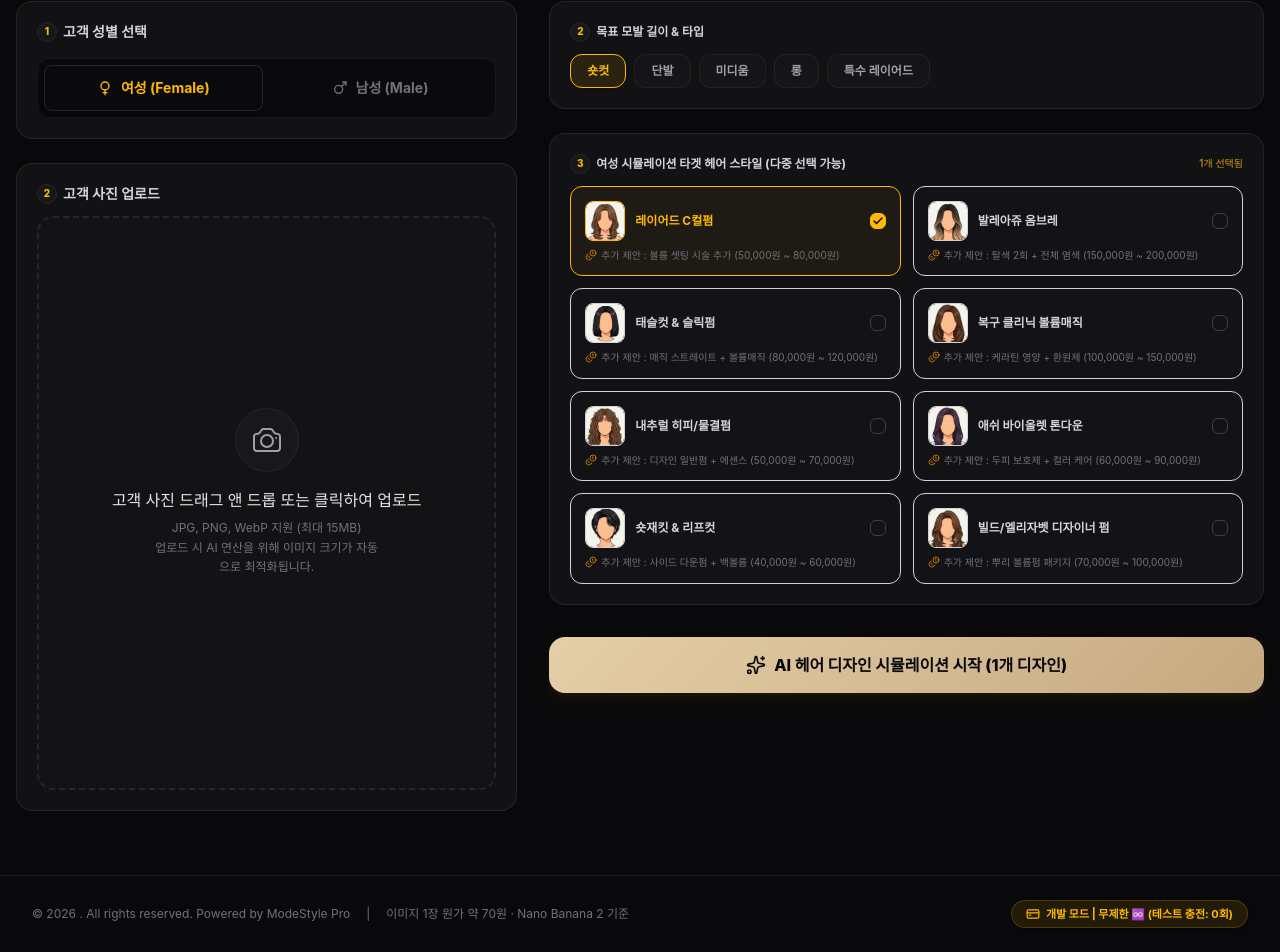
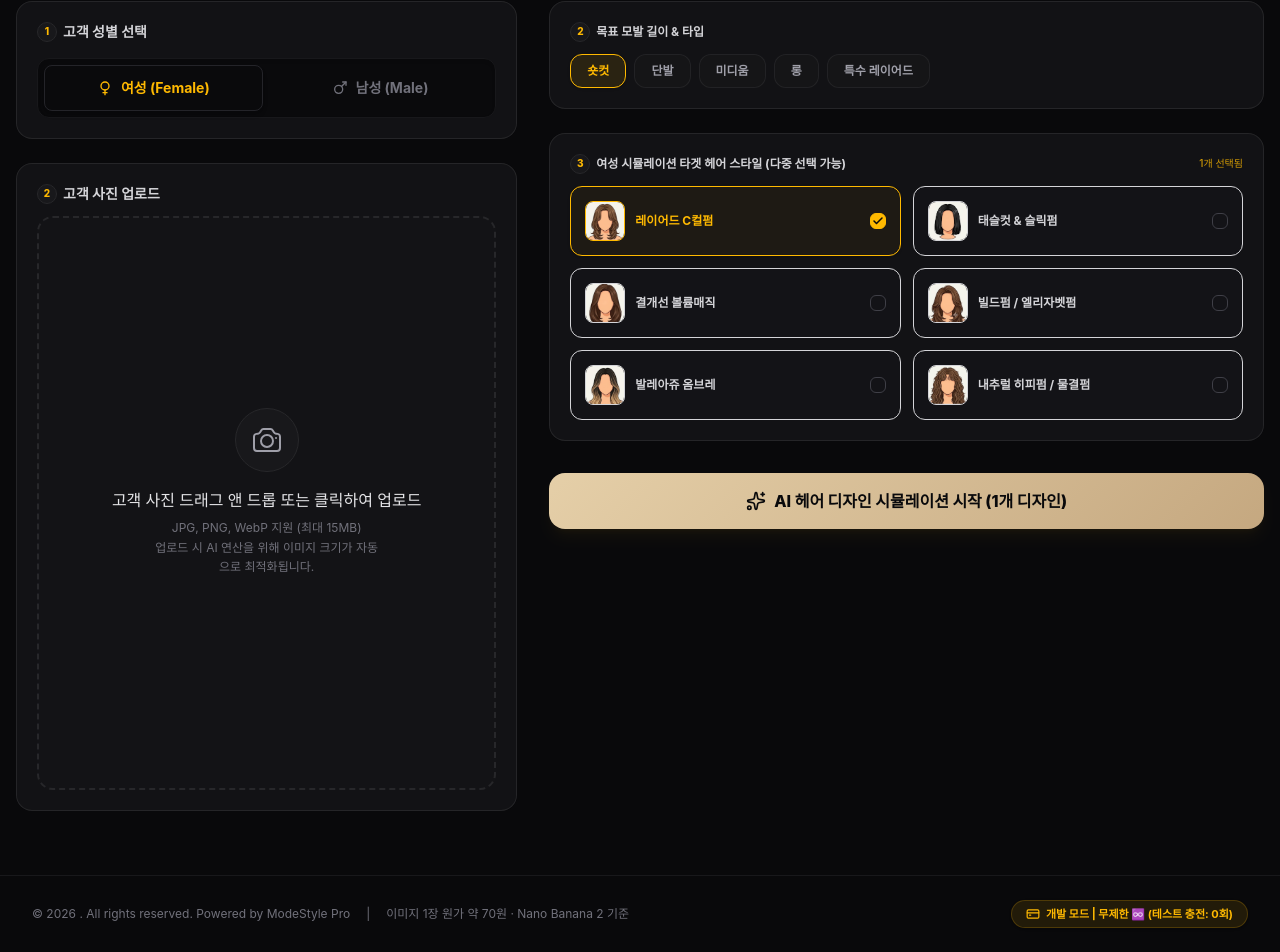
Before and after one commit to DonQsearchforwisdom/ModeStylePro, a Next.js app: page / in a window 1280 px wide. Shown: the part 1072-2024 px from the top of the page. Built offline with nearby package versions, Linux system fonts and the light colour scheme; a web font is replaced by a local one.

Commit message:
style: 남성/여성 타겟 헤어 스타일 프리셋 6종으로 슬림화하고 스타일 선택창 내 추가 제안 숨김 및 결과서 상세 옵션 란 내 추가 제안 노출 처리 적용

```diff
--- a/src/app/page.tsx
+++ b/src/app/page.tsx
@@ -23,6 +23,7 @@ const LENGTH_OPTIONS = {
   남성: ['숏(크롭)', '미디움', '댄디', '리프(장발)', '아이롱'],
 };
 
+// 스타일별 가변 옵션 데이터
 // 스타일별 가변 옵션 데이터
 const STYLE_OPTIONS: Record<'여성' | '남성', StyleItem[]> = {
   여성: [
@@ -38,6 +39,39 @@ const STYLE_OPTIONS: Record<'여성' | '남성', StyleItem[]> = {
       stylingTip: '머리를 뒤에서 앞으로 쓸어내리듯 털어 말린 후, 모발 끝부분에만 가벼운 에센스나 컬크림을 도포하여 자연스러운 C컬 안쪽 말림을 유지해 주세요.',
     },
     {
+      name: '태슬컷 & 슬릭펌',
+      emoji: '✨',
+      image: '/f_tassel_sleek.png',
+      upsell: '추가 제안 : 매직 스트레이트 + 볼륨매직 (80,000원 ~ 120,000원)',
+      careOption: '🧪 차분한 결 정돈 케라틴 매직 클리닉',
+      careCost: '추가 비용 : 60,000원 ~ 90,000원',
+      designOption: '🧴 페이스라인 교정 앞머리 류 매직',
+      designCost: '추가 비용 : 20,000원 ~ 30,000원',
+      stylingTip: '드라이기 바람을 머리 위에서 아래 방향으로 쏘이며 말려주시고, 모발 전체가 건조되면 폴리쉬 오일을 손끝에 소량 묻혀 끝부분의 가닥 결(웨트한 텍스처)을 살려 빗질해 줍니다.',
+    },
+    {
+      name: '결개선 볼륨매직',
+      emoji: '💧',
+      image: '/f_repair_volume_magic.png',
+      upsell: '추가 제안 : 케라틴 영양 + 환원제 (100,000원 ~ 150,000원)',
+      careOption: '🧪 고농축 단백질 딥 케어 탄력 리페어',
+      careCost: '추가 비용 : 100,000원 ~ 150,000원',
+      designOption: '🧴 두피 보호 진정 스칼프 앰플 케어',
+      designCost: '추가 비용 : 30,000원 ~ 40,000원',
+      stylingTip: '쿠션 브러시로 머릿결을 아래로 빗어내리며 완전히 건조시키고, 수분 스프레이 트리트먼트나 부드러운 로션 에센스를 도포해 건조함과 정전기를 방지합니다.',
+    },
+    {
+      name: '빌드펌 / 엘리자벳펌',
+      emoji: '👑',
+      image: '/f_build_elisabeth.png',
+      upsell: '추가 제안 : 뿌리 볼륨펌 패키지 (70,000원 ~ 100,000원)',
+      careOption: '🧪 수분 폭탄 아미노 클리닉 세트',
+      careCost: '추가 비용 : 70,000원 ~ 90,000원',
+      designOption: '🧴 고급 수제 뿌리 볼륨 디렉팅',
+      designCost: '추가 비용 : 30,000원 ~ 40,000원',
+      stylingTip: '모발이 80% 정도 말랐을 때 머리카락 가닥을 네 갈래로 나누어 얼굴 바깥 방향으로 돌돌 돌려가며 드라이 열을 줍니다. 다 마른 후 브러시로 쓸어주고 오일 에센스로 윤기를 냅니다.',
+    },
+    {
       name: '발레아쥬 옴브레',
       emoji: '🎨',
       image: '/f_balayage_ombre.png',
@@ -49,29 +83,7 @@ const STYLE_OPTIONS: Record<'여성' | '남성', StyleItem[]> = {
       stylingTip: '타월 드라이 후 열보호 크림을 골고루 바르고, 모발이 건조해지지 않도록 가급적 찬바람 위주로 말린 뒤 헤어 오일을 끝부분에 발라 윤기를 더해 줍니다.',
     },
     {
-      name: '태슬컷 & 슬릭펌',
-      emoji: '✨',
-      image: '/f_tassel_sleek.png',
-      upsell: '추가 제안 : 매직 스트레이트 + 볼륨매직 (80,000원 ~ 120,000원)',
-      careOption: '🧪 차분한 결 정돈 케라틴 매직 클리닉',
-      careCost: '추가 비용 : 60,000원 ~ 90,000원',
-      designOption: '🧴 페이스라인 교정 앞머리 류 매직',
-      designCost: '추가 비용 : 20,000원 ~ 30,000원',
-      stylingTip: '드라이기 바람을 머리 위에서 아래 방향으로 쏘이며 말려주시고, 모발 전체가 건조되면 폴리쉬 오일을 손끝에 소량 묻혀 끝부분의 가닥 결(웨트한 텍스처)을 살려 빗질해 줍니다.',
-    },
-    {
-      name: '복구 클리닉 볼륨매직',
-      emoji: '💧',
-      image: '/f_repair_volume_magic.png',
-      upsell: '추가 제안 : 케라틴 영양 + 환원제 (100,000원 ~ 150,000원)',
-      careOption: '🧪 고농축 단백질 딥 케어 탄력 리페어',
-      careCost: '추가 비용 : 100,000원 ~ 150,000원',
-      designOption: '🧴 두피 보호 진정 스칼프 앰플 케어',
-      designCost: '추가 비용 : 30,000원 ~ 40,000원',
-      stylingTip: '쿠션 브러시로 머릿결을 아래로 빗어내리며 완전히 건조시키고, 수분 스프레이 트리트먼트나 부드러운 로션 에센스를 도포해 건조함과 정전기를 방지합니다.',
-    },
-    {
-      name: '내추럴 히피/물결펌',
+      name: '내추럴 히피펌 / 물결펌',
       emoji: '🌀',
       image: '/f_natural_hippie.png',
       upsell: '추가 제안 : 디자인 일반펌 + 에센스 (50,000원 ~ 70,000원)',
@@ -81,55 +93,11 @@ const STYLE_OPTIONS: Record<'여성' | '남성', StyleItem[]> = {
       designCost: '추가 비용 : 30,000원 ~ 50,000원',
       stylingTip: '타월 드라이 후 두피만 따뜻한 바람으로 살짝 말려주세요. 모발이 젖은 상태에서 컬 전용 무스나 웨이브 젤을 듬뿍 바르고 아래에서 위로 움켜쥐듯 쥐어가며 자연 건조합니다.',
     },
-    {
-      name: '애쉬 바이올렛 톤다운',
-      emoji: '🩶',
-      image: '/f_ash_violet.png',
-      upsell: '추가 제안 : 두피 보호제 + 컬러 케어 (60,000원 ~ 90,000원)',
-      careOption: '🧪 퇴색 방지 컬러 쉴드 트리트먼트',
-      careCost: '추가 비용 : 60,000원 ~ 80,000원',
-      designOption: '🧴 두피 장벽 보호 앰플 도포',
-      designCost: '추가 비용 : 20,000원 ~ 30,000원',
-      stylingTip: '염색 모발용 컬러 샴푸 and 미지근한 온수를 사용해 머리를 감아주시고, 자외선 차단 헤어 세럼이나 오일을 드라이 전후로 도포해 바이올렛 컬러 퇴색을 예방합니다.',
-    },
-    {
-      name: '숏재킷 & 리프컷',
-      emoji: '🌿',
-      image: '/f_short_jacket_leaf.png',
-      upsell: '추가 제안 : 사이드 다운펌 + 백볼륨 (40,000원 ~ 60,000원)',
-      careOption: '🧪 윤기 개선 실크 테라피 수분 코팅',
-      careCost: '추가 비용 : 40,000원 ~ 60,000원',
-      designOption: '🧴 뜨는 옆머리 밀착 다운펌 디자인',
-      designCost: '추가 비용 : 30,000원 ~ 40,000원',
-      stylingTip: '옆머리는 차분하게 밑으로 누르며 말리고, 뒷머리 윗부분(탑 볼륨)은 구겨 쥐어 볼륨을 살려 말립니다. 이후 매트한 왁스나 헤어 스프레이를 소량 분사해 라인을 고정합니다.',
-    },
-    {
-      name: '빌드/엘리자벳 디자이너 펌',
-      emoji: '👑',
-      image: '/f_build_elisabeth.png',
-      upsell: '추가 제안 : 뿌리 볼륨펌 패키지 (70,000원 ~ 100,000원)',
-      careOption: '🧪 수분 폭탄 아미노 클리닉 세트',
-      careCost: '추가 비용 : 70,000원 ~ 90,000원',
-      designOption: '🧴 고급 수제 뿌리 볼륨 디렉팅',
-      designCost: '추가 비용 : 30,000원 ~ 40,000원',
-      stylingTip: '모발이 80% 정도 말랐을 때 머리카락 가닥을 네 갈래로 나누어 얼굴 바깥 방향으로 돌돌 돌려가며 드라이 열을 줍니다. 다 마른 후 브러시로 쓸어주고 오일 에센스로 윤기를 냅니다.',
-    },
   ],
   남성: [
     {
-      name: '쉐도우 애즈펌',
-      emoji: '✂️',
-      image: '/m_shadow_as.png',
-      upsell: '추가 제안 : 텍스처펌 + 라인 다운펌 (40,000원 ~ 60,000원)',
-      careOption: '🧪 모발 수분 단백질 코팅 케어',
-      careCost: '추가 비용 : 40,000원 ~ 50,000원',
-      designOption: '🧴 구간별 맞춤 라인 다운펌 디자인',
-      designCost: '추가 비용 : 30,000원 ~ 40,000원',
-      stylingTip: '머리를 감고 이마 앞머리 갈라지는 부분(가르마)의 모근을 손가락으로 들어올리며 바람을 쐽니다. 컬이 살도록 쥐어가며 말린 후, 컬크림을 전체적으로 털어 바르며 모양을 정돈합니다.',
-    },
-    {
       name: '시스루 댄디컷',
-      emoji: '✨',
+      emoji: '💈',
       image: '/m_dandy_cut.png',
       upsell: '추가 제안 : 사이드/백 다운펌 (30,000원 ~ 40,000원)',
       careOption: '🧪 두피 스케일링 & 모근 영양 공급',
@@ -139,7 +107,18 @@ const STYLE_OPTIONS: Record<'여성' | '남성', StyleItem[]> = {
       stylingTip: '윗머리는 앞으로 차분히 쏟아가며 빗질하듯 위에서 아래로 드라이합니다. 아주 묽고 가벼운 에센스를 끝부분 결을 따라 살짝 발라 시스루하고 댄디한 질감을 연출합니다.',
     },
     {
-      name: '리프컷 & 전체 다운펌',
+      name: '드롭컷 & 가일컷',
+      emoji: '✂️',
+      image: '/m_drop_gail.png',
+      upsell: '추가 제안 : 앞머리 매직 + 슬릭 다운펌 (40,000원 ~ 50,000원)',
+      careOption: '🧪 모발 장벽 강화 단백질 영양 케어',
+      careCost: '추가 비용 : 40,000원 ~ 50,000원',
+      designOption: '🧴 M자 커버 페이스라인 교정 컷',
+      designCost: '추가 비용 : 20,000원 ~ 30,000원',
+      stylingTip: '한쪽 머리는 포마드 스타일로 완전히 넘겨 건조하고, 반대쪽 내릴 앞머리는 이마 라인을 타며 툭 떨어지게 드라이합니다. 매트 왁스를 전체적으로 바르고 스프레이로 단단하게 고정합니다.',
+    },
+    {
+      name: '내추럴 리프컷',
       emoji: '🌿',
       image: '/m_leaf_down.png',
       upsell: '추가 제안 : 전체 밀착 다운펌 (50,000원 ~ 70,000원)',
@@ -150,51 +129,29 @@ const STYLE_OPTIONS: Record<'여성' | '남성', StyleItem[]> = {
       stylingTip: '앞머리와 구레나룻 라인이 뒤로 자연스럽게 흐르도록 넘겨가며 건조합니다. 찬바람으로 말린 후 웨트 에센스나 소프트 왁스를 이용해 뒤로 넘어가는 흐름을 고정해 줍니다.',
     },
     {
-      name: '아이롱 가르마 포마드',
-      emoji: '💈',
-      image: '/m_iron_pomade.png',
-      upsell: '추가 제안 : 아이롱 열펌 + 페이드 쉐이빙 (80,000원 ~ 100,000원)',
-      careOption: '🧪 열 손상 최소화 프리미엄 보호 케어',
-      careCost: '추가 비용 : 50,000원 ~ 70,000원',
-      designOption: '🧴 구레나룻 & 뒷머리 정밀 페이드 쉐이빙',
-      designCost: '추가 비용 : 30,000원 ~ 40,000원',
-      stylingTip: '가르마를 7:3 혹은 8:2로 나눈 후 볼륨을 주며 말립니다. 모발이 건조되면 수성 포마드 왁스를 적당량 손바닥에 넓게 펴 발라 빗질하듯 넘기며 시크하고 깔끔하게 고정합니다.',
+      name: '소프트 크롭컷',
+      emoji: '✨',
+      image: '/m_platinum_ash.png', // 크롭컷 전용 디자인 이미지 매칭
+      upsell: '추가 제안 : 전체 다운펌 + 두피 스케일링 (40,000원 ~ 60,000원)',
+      careOption: '🧪 모발 손상 방지 아미노 수분 케어',
+      careCost: '추가 비용 : 30,000원 ~ 40,000원',
+      designOption: '🧴 정밀 쉐이빙 스킨 페이드 컷 라인',
+      designCost: '추가 비용 : 25,000원 ~ 35,000원',
+      stylingTip: '드라이기로 윗머리를 앞으로 완전히 눕혀가며 건조한 뒤 구레나룻 부분은 꾹 누르며 말립니다. 무광택 하드 왁스를 소량 덜어 가닥가닥 텍스처를 집어 고정해 줍니다.',
     },
     {
-      name: '드롭컷 & 가일 스타일',
-      emoji: '💈',
-      image: '/m_drop_gail.png',
-      upsell: '추가 제안 : 앞머리 매직 + 슬릭 다운펌 (40,000원 ~ 50,000원)',
-      careOption: '🧪 모발 장벽 강화 단백질 영양 케어',
+      name: '쉐도우 애즈펌',
+      emoji: '🌀',
+      image: '/m_shadow_as.png',
+      upsell: '추가 제안 : 텍스처펌 + 라인 다운펌 (40,000원 ~ 60,000원)',
+      careOption: '🧪 모발 수분 단백질 코팅 케어',
       careCost: '추가 비용 : 40,000원 ~ 50,000원',
-      designOption: '🧴 M자 커버 페이스라인 교정 컷',
-      designCost: '추가 비용 : 20,000원 ~ 30,000원',
-      stylingTip: '한쪽 머리는 포마드 스타일로 완전히 넘겨 건조하고, 반대쪽 내릴 앞머리는 이마 라인을 타며 툭 떨어지게 드라이합니다. 매트 왁스를 전체적으로 바르고 스프레이로 단단하게 고정합니다.',
+      designOption: '🧴 구간별 맞춤 라인 다운펌 디자인',
+      designCost: '추가 비용 : 30,000원 ~ 40,000원',
+      stylingTip: '머리를 감고 이마 앞머리 갈라지는 부분(가르마)의 모근을 손가락으로 들어올리며 바람을 쐽니다. 컬이 살도록 쥐어가며 말린 후, 컬크림을 전체적으로 털어 바르며 모양을 정돈합니다.',
     },
     {
-      name: '스핀스왈로 / 쉐도우 믹스',
-      emoji: '🌀',
-      image: '/m_spin_swallow.png',
-      upsell: '추가 제안 : 하드 핀컬펌 + 두피 스케일링 (50,000원 ~ 70,000원)',
-      careOption: '🧪 하드 펌 전용 진정 수분 트리트먼트',
-      careCost: '추가 비용 : 50,000원 ~ 60,000원',
-      designOption: '🧴 두피 각질 제거 딥 클렌징 헤드스파',
-      designCost: '추가 비용 : 30,000원 ~ 40,000원',
-      stylingTip: '머리를 구기듯 움켜쥐며 드라이 바람을 주고 자유롭게 털어 말립니다. 끝부분 갈라지는 텍스처를 꼬아 연출하기 위해 매트 클레이 왁스나 매직 크림 왁스를 소량 끝에 뭉치듯 발라줍니다.',
-    },
-    {
-      name: '플래티넘 애쉬 탈색',
-      emoji: '🎨',
-      image: '/m_platinum_ash.png',
-      upsell: '추가 제안 : 탈색 2회 + 보색 + 클리닉 (120,000원 ~ 160,000원)',
-      careOption: '🧪 탈색 모발 전용 보색 토닝 케어',
-      careCost: '추가 비용 : 80,000원 ~ 100,000원',
-      designOption: '🧴 두피 화상 예방 프리미엄 보호제 도포',
-      designCost: '추가 비용 : 30,000원 ~ 40,000원',
-      stylingTip: '일주일에 2-3회 정도 보라색 보색 샴푸를 사용해 모발 노란기를 잡고 미온수로 헹궈 줍니다. 엉킴과 끊어짐 방지를 위해 건조 전에 반드시 고농축 헤어 세럼이나 리페어 에센스를 사용하세요.',
-    },
-    {
-      name: '볼륨매직 & 구구다운',
+      name: '볼륨매직 & 다운펌',
       emoji: '💧',
       image: '/m_volume_down.png',
       upsell: '추가 제안 : 곱슬 교정 매직 + 밀착 다운펌 (80,000원 ~ 100,000원)',
@@ -242,6 +199,7 @@ interface SimulationResult {
   designCost: string;
   stylingTip: string;
   watermarkedFile?: File;
+  upsell?: string;
 }
 
 // 워터마크가 합성된 이미지를 파일 객체로 미리 생성하는 유틸리티
@@ -804,7 +762,8 @@ export default function HomePage() {
           careCost,
           designOption,
           designCost,
-          stylingTip
+          stylingTip,
+          upsell: matchedStyleInfo?.upsell
         };
 
         // 워터마크가 합성된 공유용 이미지 파일 사전 생성 (비동기)
@@ -1496,11 +1455,6 @@ export default function HomePage() {
                             {isChecked && <Check className="w-3 h-3 stroke-[3]" />}
                           </span>
                         </div>
-
-                        <div className="text-[10px] text-zinc-500 leading-tight flex items-center gap-1 mt-1">
-                          <Coins className="w-3 h-3 text-amber-500/70 shrink-0" />
-                          <span>{style.upsell}</span>
-                        </div>
                       </div>
                     );
                   })}
@@ -1651,6 +1605,13 @@ export default function HomePage() {
                             <span className="text-zinc-100">{result.designOption}</span>
                             <span className="text-amber-300 font-extrabold font-mono shrink-0">{result.designCost}</span>
                           </div>
+
+                          {result.upsell && (
+                            <div className="flex flex-col sm:flex-row sm:items-center justify-between p-2.5 bg-amber-400/5 border border-amber-400/10 rounded-lg gap-1">
+                              <span className="text-amber-400 font-bold">✨ {result.upsell.split(' : ')[0]}</span>
+                              <span className="text-amber-300 font-extrabold font-mono shrink-0">{result.upsell.split(' : ')[1]}</span>
+                            </div>
+                          )}
                         </div>
                       </div>
 
```
